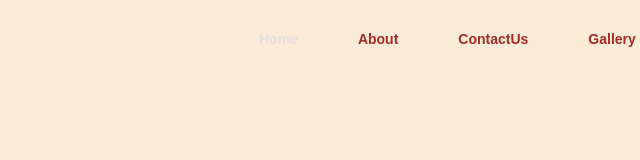
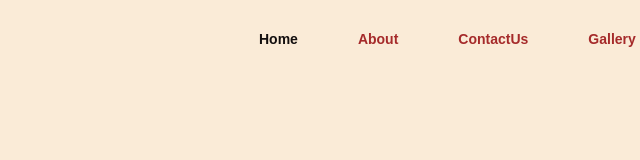
Before and after one commit to KilonzoHussein/chuse-website, a plain HTML site: page index.html in a window 1280 px wide. In both pictures the pointer is over the link "Home". Shown: the full height of the page, 449-1089 px from the left. Drawn offline with Linux system fonts and the light colour scheme.

Commit message:
Update style.css

```diff
--- a/style.css
+++ b/style.css
@@ -54,7 +54,7 @@ ul li a{
 }
 
 ul li a:hover{
-    color: rgb(232, 224, 224);
+    color: rgb(19, 15, 15);
 }
 h1{
     font-family:'Times New Roman', Times, serif;
```
